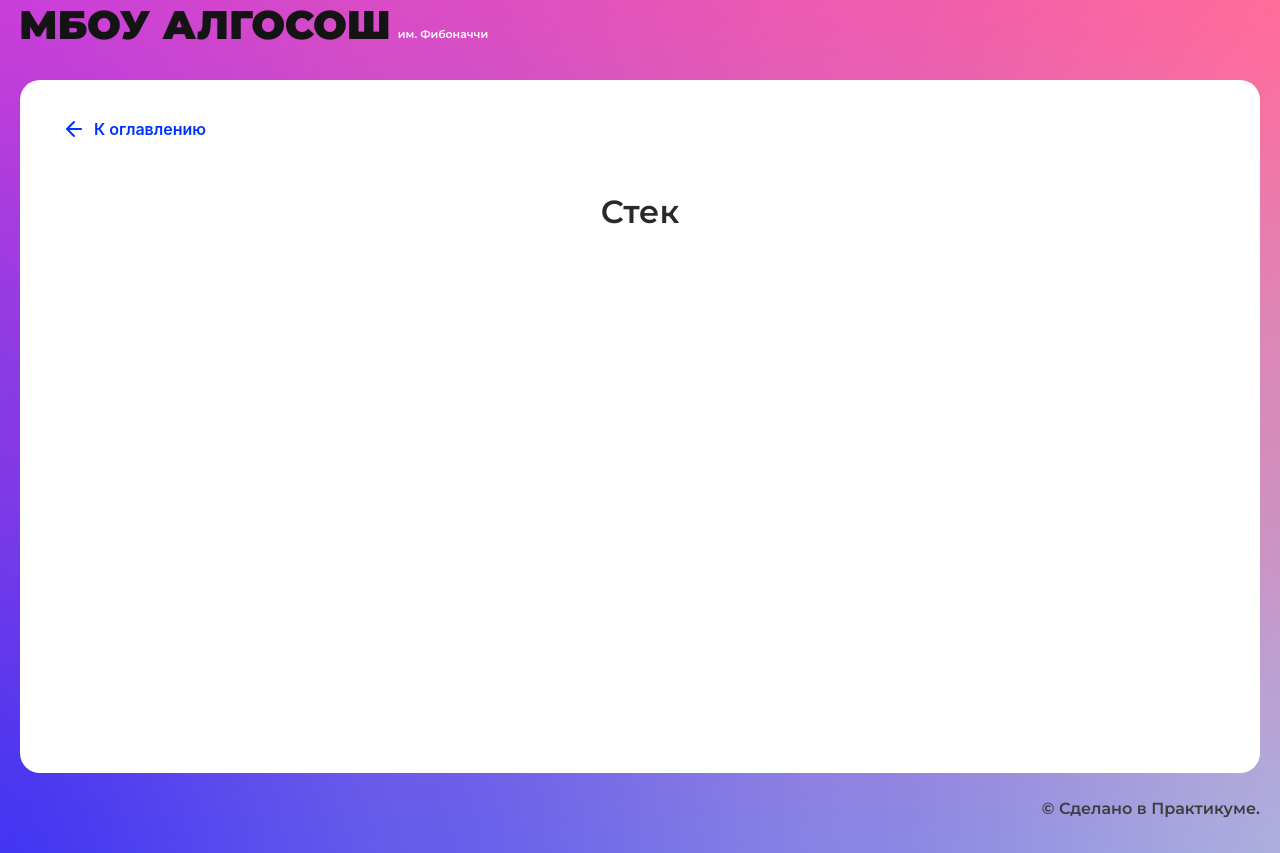
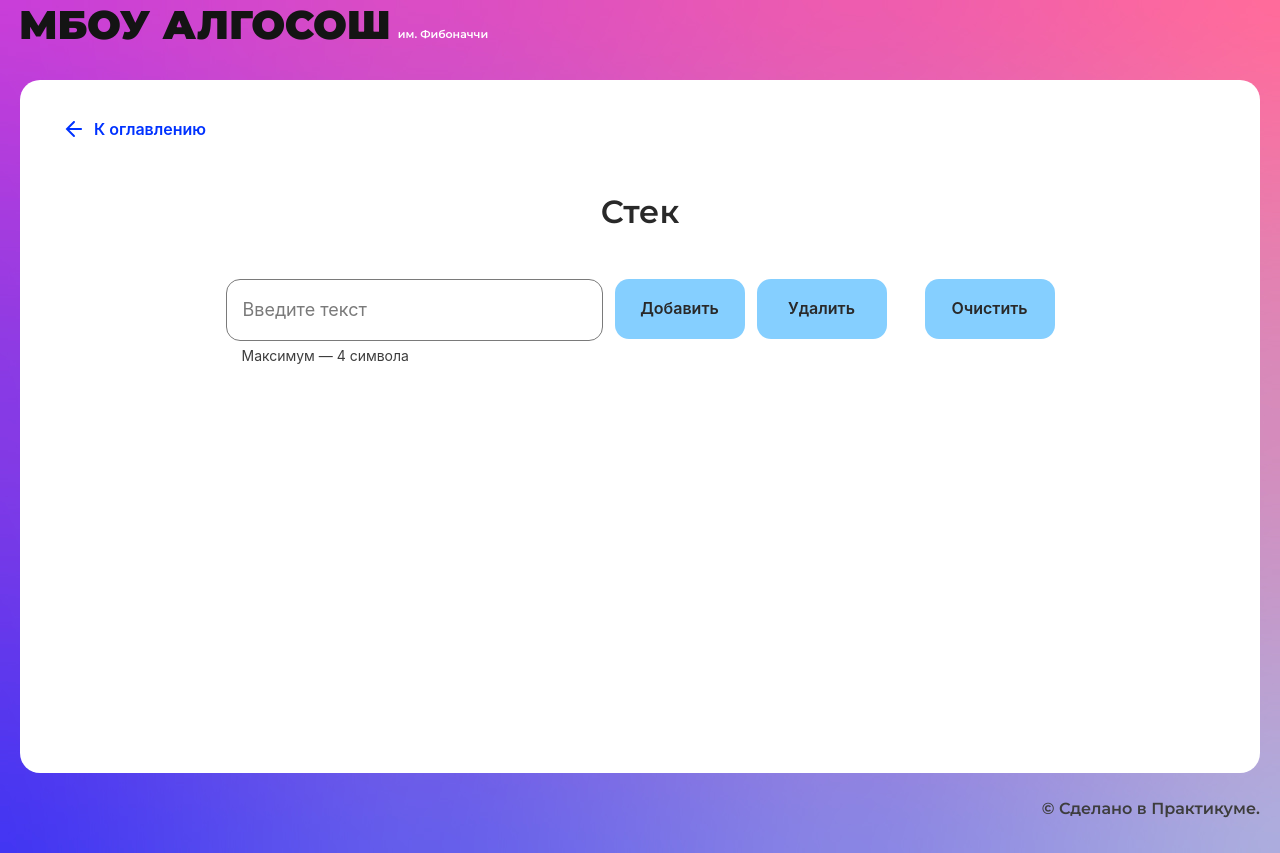
Before and after one commit to ChrisGomzina/algososh, a React (Create React App) app: page /stack in a window 1280 px wide. Built offline with nearby package versions, Linux system fonts and the light colour scheme.

Commit message:
Adds markup of stack-page

```diff
--- /dev/null
+++ b/src/components/stack-page/stack-page.module.css
@@ -0,0 +1,15 @@
+.form {
+  width: 829px;
+  margin: 0 auto;
+  display: flex;
+  justify-content: space-between;
+  gap: 12px;
+}
+
+.input {
+  max-width: 377px;
+}
+
+.button_type_reset {
+  margin-left: auto;
+}
--- a/src/components/stack-page/stack-page.tsx
+++ b/src/components/stack-page/stack-page.tsx
@@ -1,10 +1,36 @@
 import React from "react";
+import styles from "./stack-page.module.css";
+
 import { SolutionLayout } from "../ui/solution-layout/solution-layout";
+import { Button } from "../ui/button/button";
+import { Input } from "../ui/input/input";
+import { Circle } from "../ui/circle/circle";
+import { ElementStates } from "../../types/element-states";
 
 export const StackPage: React.FC = () => {
   return (
     <SolutionLayout title="Стек">
+      <form className={styles.form}>
+        <Input
+          extraClass={styles.input}
+          type="text"
+          isLimitText={true}
+          maxLength={4}
+        />
+        <Button
+          text="Добавить"
+        />
+        <Button
+          text="Удалить"
+        />
+        <Button
+          extraClass={styles.button_type_reset}
+          text="Очистить"
+        />
+      </form>
+      <div>
 
+      </div>
     </SolutionLayout>
   );
 };
```
